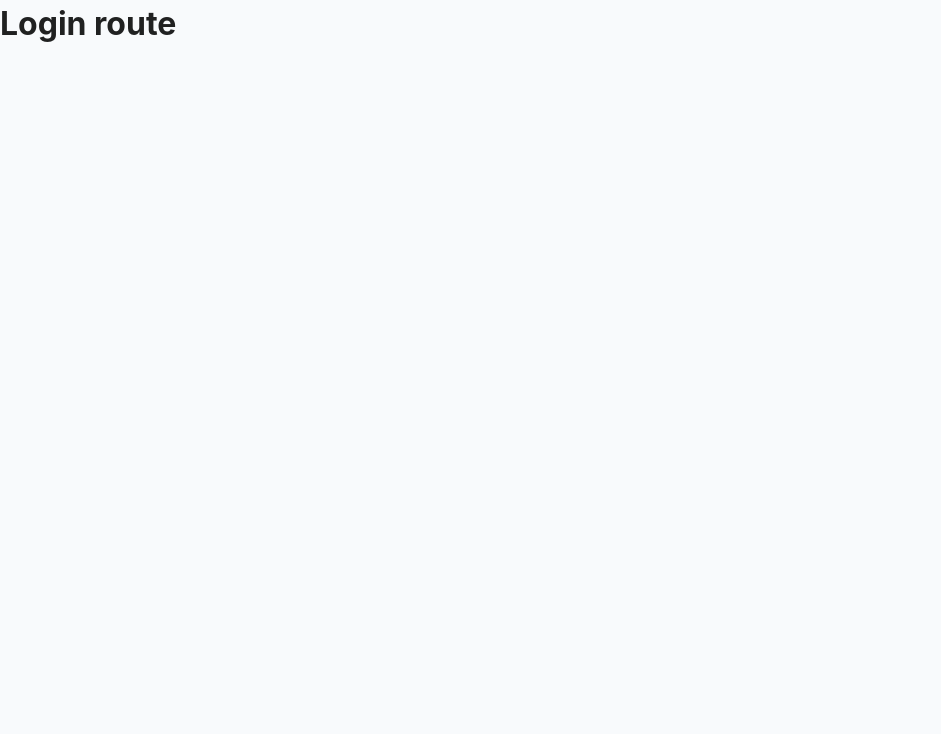
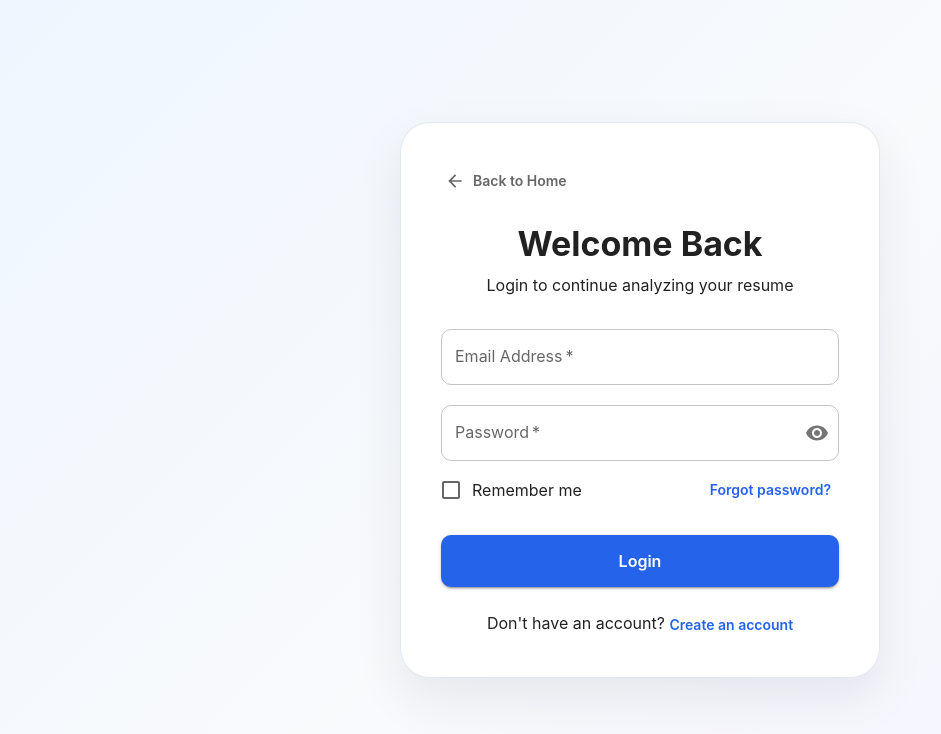
Before and after one commit to dipankar2002/AI-Resume-Analyzer, a React app in the folder frontend/: page /login in a window 1280 px wide. Shown: the top 734 px of the page, without its empty margins (0-941 px from the left). Built offline with nearby package versions, Linux system fonts and the light colour scheme; the HTML template or start-up script is replaced by a standard one.

Commit message:
login code

```diff
--- a/frontend/package.json
+++ b/frontend/package.json
@@ -10,6 +10,7 @@
     "preview": "vite preview"
   },
   "dependencies": {
+    "@clerk/react": "^6.13.1",
     "@emotion/react": "^11.14.0",
     "@emotion/styled": "^11.14.1",
     "@mui/icons-material": "^9.3.1",
--- a/frontend/src/App.jsx
+++ b/frontend/src/App.jsx
@@ -1,10 +1,10 @@
 import { BrowserRouter } from "react-router-dom";
-import AppRoutes from "./routes/AppRoutes";
+import Login from "./pages/Login";
 
 function App() {
   return (
     <BrowserRouter>
-      <AppRoutes />
+      <Login />
     </BrowserRouter>
   );
 }
--- a/frontend/src/main.jsx
+++ b/frontend/src/main.jsx
@@ -6,12 +6,15 @@ import CssBaseline from "@mui/material/CssBaseline";
 import "./index.css";
 import App from "./App.jsx";
 import theme from "./theme.js";
+import { ClerkProvider } from '@clerk/react'
 
 createRoot(document.getElementById("root")).render(
   <StrictMode>
     <ThemeProvider theme={theme}>
       <CssBaseline />
+      <ClerkProvider>
       <App />
+    </ClerkProvider>
     </ThemeProvider>
   </StrictMode>
 );
--- a/frontend/src/pages/Login.jsx
+++ b/frontend/src/pages/Login.jsx
@@ -0,0 +1,231 @@
+import { useState } from "react";
+import {
+  Box,
+  Button,
+  Checkbox,
+  Container,
+  FormControlLabel,
+  IconButton,
+  InputAdornment,
+  Paper,
+  TextField,
+  Typography,
+} from "@mui/material";
+
+import {
+  Visibility,
+  VisibilityOff,
+  ArrowBack,
+} from "@mui/icons-material";
+
+import { Link } from "react-router-dom";
+
+function Login() {
+  const [showPassword, setShowPassword] = useState(false);
+
+  const [formData, setFormData] = useState({
+    email: "",
+    password: "",
+    rememberMe: false,
+  });
+
+  const handleChange = (event) => {
+    const { name, value, checked, type } = event.target;
+
+    setFormData((previous) => ({
+      ...previous,
+      [name]: type === "checkbox" ? checked : value,
+    }));
+  };
+
+  const handleSubmit = (event) => {
+    event.preventDefault();
+
+    console.log("Login form submitted:", formData);
+  };
+
+  return (
+    <Box
+      sx={{
+        minHeight: "100vh",
+        display: "flex",
+        alignItems: "center",
+        justifyContent: "center",
+        background:
+          "linear-gradient(135deg, #EFF6FF 0%, #F8FAFC 50%, #F5F3FF 100%)",
+        px: 2,
+        py: 5,
+      }}
+    >
+      <Container maxWidth="sm">
+        <Paper
+          elevation={0}
+          sx={{
+            maxWidth: 480,
+            mx: "auto",
+            p: {
+              xs: 3,
+              sm: 5,
+            },
+            borderRadius: 3,
+            border: "1px solid #E2E8F0",
+            boxShadow: "0 20px 50px rgba(15, 23, 42, 0.08)",
+          }}
+        >
+          {/* Back to Home */}
+          <Button
+            component={Link}
+            to="/"
+            startIcon={<ArrowBack />}
+            sx={{
+              mb: 3,
+              color: "text.secondary",
+            }}
+          >
+            Back to Home
+          </Button>
+
+          {/* Heading */}
+          <Box sx={{ textAlign: "center", mb: 4 }}>
+            <Typography
+              variant="h4"
+              sx={{
+                fontWeight: 700,
+                mb: 1,
+              }}
+            >
+              Welcome Back
+            </Typography>
+
+            <Typography color="text.secondary">
+              Login to continue analyzing your resume
+            </Typography>
+          </Box>
+
+          {/* Login Form */}
+          <Box
+            component="form"
+            onSubmit={handleSubmit}
+          >
+            <TextField
+              fullWidth
+              required
+              label="Email Address"
+              name="email"
+              type="email"
+              value={formData.email}
+              onChange={handleChange}
+              placeholder="Enter your email"
+              sx={{ mb: 2.5 }}
+            />
+
+            <TextField
+              fullWidth
+              required
+              label="Password"
+              name="password"
+              type={showPassword ? "text" : "password"}
+              value={formData.password}
+              onChange={handleChange}
+              placeholder="Enter your password"
+              sx={{ mb: 1 }}
+              slotProps={{
+                input: {
+                  endAdornment: (
+                    <InputAdornment position="end">
+                      <IconButton
+                        onClick={() =>
+                          setShowPassword((previous) => !previous)
+                        }
+                        edge="end"
+                        aria-label={
+                          showPassword
+                            ? "Hide password"
+                            : "Show password"
+                        }
+                      >
+                        {showPassword ? (
+                          <VisibilityOff />
+                        ) : (
+                          <Visibility />
+                        )}
+                      </IconButton>
+                    </InputAdornment>
+                  ),
+                },
+              }}
+            />
+
+            <Box
+              sx={{
+                display: "flex",
+                justifyContent: "space-between",
+                alignItems: "center",
+                mb: 3,
+              }}
+            >
+              <FormControlLabel
+                control={
+                  <Checkbox
+                    name="rememberMe"
+                    checked={formData.rememberMe}
+                    onChange={handleChange}
+                  />
+                }
+                label="Remember me"
+              />
+
+              <Button
+                component={Link}
+                to="/forgot-password"
+                sx={{
+                  fontSize: "0.875rem",
+                }}
+              >
+                Forgot password?
+              </Button>
+            </Box>
+
+            <Button
+              type="submit"
+              fullWidth
+              variant="contained"
+              size="large"
+              sx={{
+                py: 1.5,
+                fontSize: "1rem",
+              }}
+            >
+              Login
+            </Button>
+          </Box>
+
+          {/* Register Link */}
+          <Box
+            sx={{
+              textAlign: "center",
+              mt: 3,
+            }}
+          >
+            <Typography color="text.secondary">
+              Don't have an account?{" "}
+              <Button
+                component={Link}
+                to="/register"
+                sx={{
+                  p: 0,
+                  minWidth: "auto",
+                  fontWeight: 600,
+                }}
+              >
+                Create an account
+              </Button>
+            </Typography>
+          </Box>
+        </Paper>
+      </Container>
+    </Box>
+  );
+}
+
+export default Login;
--- a/frontend/src/routes/AppRoutes.jsx
+++ b/frontend/src/routes/AppRoutes.jsx
@@ -1,12 +1,17 @@
 import { Routes, Route } from "react-router-dom";
+
 import Home from "../pages/Home";
+import Login from "../pages/Login";
+import Register from "../pages/Register";
 
 function AppRoutes() {
   return (
     <Routes>
       <Route path="/" element={<Home />} />
-      <Route path="/login" element={<h1>Login route</h1>} />
-      <Route path="/register" element={<h1>Register route</h1>} />
+
+      <Route path="/login" element={<Login />} />
+
+      <Route path="/register" element={<Register />} />
     </Routes>
   );
 }
```
Also changed, not shown: 1 other file (tests, documents, lock files or other folders).
